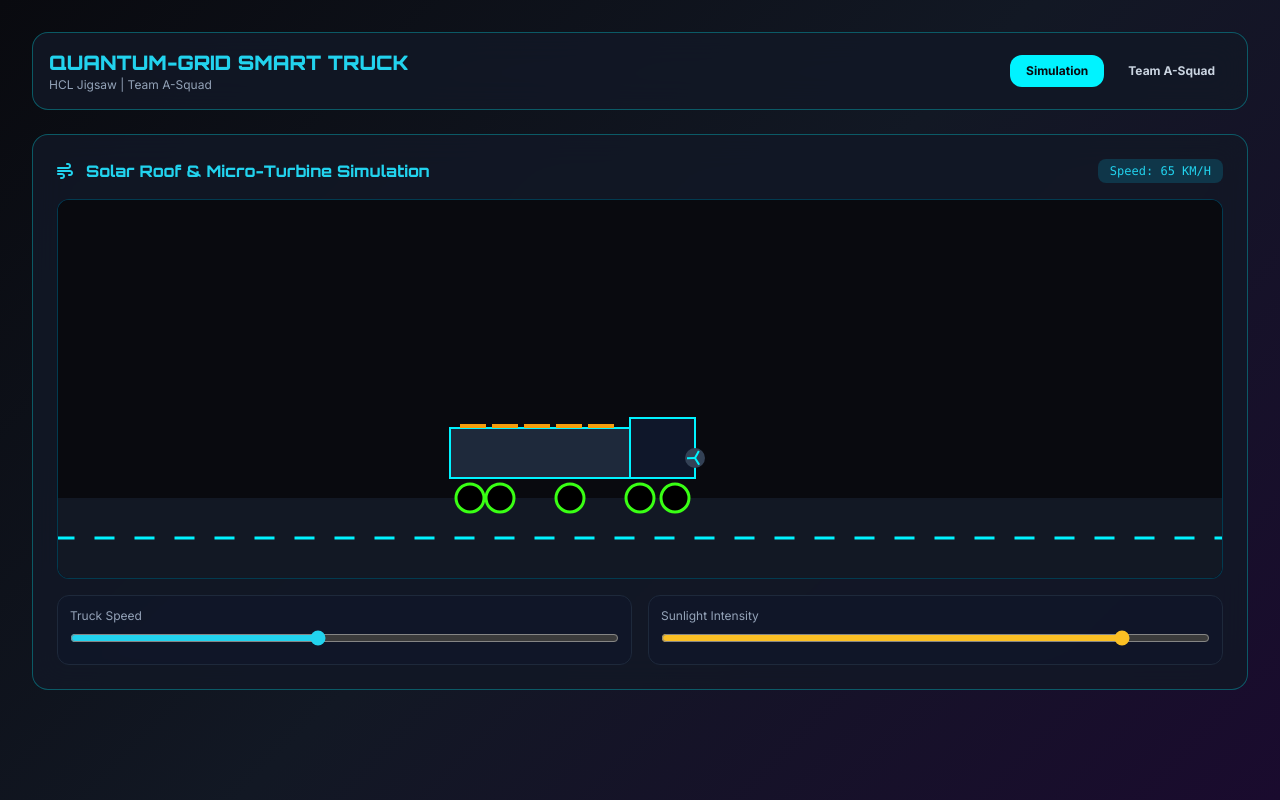
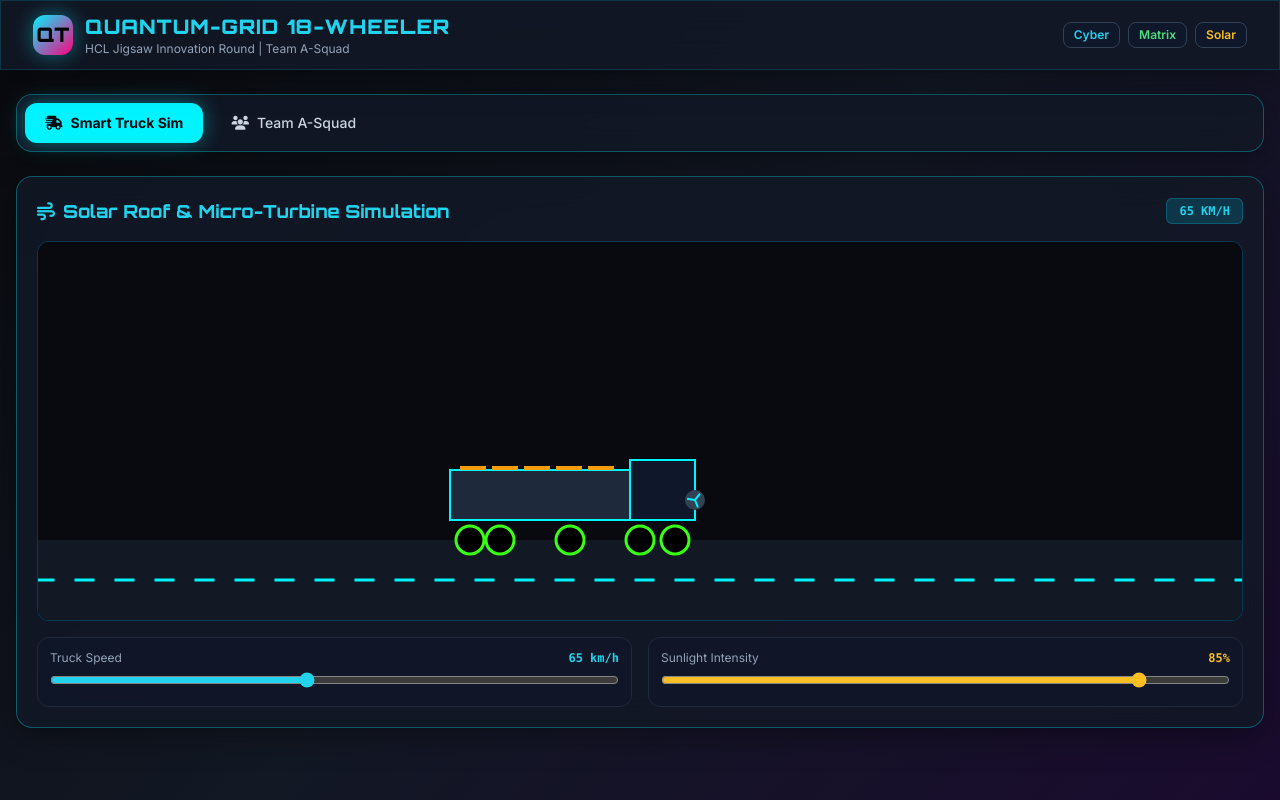
Before and after one commit to arnavkul2702-eng/A--squad-HCL-JIGSAW, a plain HTML site: page index.html in a window 1280 px wide. Drawn offline with nearby package versions, Linux system fonts and the light colour scheme.

Commit message:
Update index.html

```diff
--- a/index.html
+++ b/index.html
@@ -4,9 +4,23 @@
     <meta charset="UTF-8">
     <meta name="viewport" content="width=device-width, initial-scale=1.0">
     <title>Quantum-Grid Autonomous Dual-Harvest Smart Truck | HCL Jigsaw</title>
+    <!-- Tailwind CSS & FontAwesome & Google Fonts -->
     <script src="https://cdn.tailwindcss.com"></script>
     <link rel="stylesheet" href="https://cdnjs.cloudflare.com/ajax/libs/font-awesome/6.4.0/css/all.min.css">
     <link href="https://fonts.googleapis.com/css2?family=Orbitron:wght@400;600;800;900&family=Inter:wght@300;400;500;600;700&display=swap" rel="stylesheet">
+    <script>
+        tailwind.config = {
+            darkMode: 'class',
+            theme: {
+                extend: {
+                    fontFamily: {
+                        orbitron: ['Orbitron', 'sans-serif'],
+                        inter: ['Inter', 'sans-serif']
+                    }
+                }
+            }
+        }
+    </script>
     <style>
         :root[data-theme="cyberpunk"] {
             --bg-grad: linear-gradient(135deg, #090a0f 0%, #121824 50%, #1a0b2e 100%);
@@ -16,103 +30,187 @@
             --secondary: #ff007f;
             --accent: #39ff14;
             --text-main: #f0f4f8;
+            --glow-primary: 0 0 20px rgba(0, 243, 255, 0.4);
+            --glow-secondary: 0 0 20px rgba(255, 0, 127, 0.4);
         }
-        body { background: var(--bg-grad); color: var(--text-main); font-family: 'Inter', sans-serif; min-height: 100vh; }
+        :root[data-theme="matrix"] {
+            --bg-grad: linear-gradient(135deg, #020802 0%, #051a05 50%, #0a2e0a 100%);
+            --card-bg: rgba(5, 26, 5, 0.85);
+            --card-border: rgba(57, 255, 20, 0.4);
+            --primary: #39ff14;
+            --secondary: #00ff66;
+            --accent: #ccff00;
+            --text-main: #e2ffe2;
+            --glow-primary: 0 0 20px rgba(57, 255, 20, 0.5);
+            --glow-secondary: 0 0 20px rgba(0, 255, 102, 0.4);
+        }
+        :root[data-theme="solarized"] {
+            --bg-grad: linear-gradient(135deg, #0f172a 0%, #1e293b 50%, #0f172a 100%);
+            --card-bg: rgba(30, 41, 59, 0.85);
+            --card-border: rgba(245, 158, 11, 0.4);
+            --primary: #f59e0b;
+            --secondary: #38bdf8;
+            --accent: #10b981;
+            --text-main: #f8fafc;
+            --glow-primary: 0 0 20px rgba(245, 158, 11, 0.4);
+            --glow-secondary: 0 0 20px rgba(56, 189, 248, 0.4);
+        }
+
+        body {
+            background: var(--bg-grad);
+            color: var(--text-main);
+            font-family: 'Inter', sans-serif;
+            min-height: 100vh;
+            overflow-x: hidden;
+        }
+
         .font-orbitron { font-family: 'Orbitron', sans-serif; }
-        .glass-card { background: var(--card-bg); backdrop-filter: blur(16px); border: 1px solid var(--card-border); }
-        .glow-btn-primary { background: linear-gradient(135deg, var(--primary), var(--secondary)); box-shadow: 0 0 20px rgba(0, 243, 255, 0.4); }
-        .tab-btn.active { background: var(--primary); color: #090a0f; font-weight: 700; }
+        .glass-card {
+            background: var(--card-bg);
+            backdrop-filter: blur(16px);
+            border: 1px solid var(--card-border);
+            box-shadow: 0 8px 32px 0 rgba(0, 0, 0, 0.37);
+        }
+        .glow-btn-primary {
+            background: linear-gradient(135deg, var(--primary), var(--secondary));
+            box-shadow: var(--glow-primary);
+            transition: all 0.3s ease;
+        }
+        .tab-btn.active {
+            background: var(--primary);
+            color: #090a0f;
+            font-weight: 700;
+            box-shadow: var(--glow-primary);
+        }
     </style>
 </head>
-<body class="p-4 md:p-8 max-w-7xl mx-auto space-y-6">
+<body class="selection:bg-cyan-500 selection:text-black">
 
-    <header class="glass-card p-4 rounded-2xl flex justify-between items-center flex-wrap gap-4">
+    <header class="sticky top-0 z-50 glass-card border-b border-cyan-500/20 px-4 lg:px-8 py-3 flex justify-between items-center gap-4">
+        <div class="flex items-center space-x-3">
+            <div class="w-10 h-10 rounded-xl glow-btn-primary flex items-center justify-center text-black font-black text-xl font-orbitron">QT</div>
             <div>
-            <h1 class="font-orbitron font-black text-xl text-cyan-400">QUANTUM-GRID SMART TRUCK</h1>
-            <p class="text-xs text-slate-400">HCL Jigsaw | Team A-Squad</p>
+                <h1 class="font-orbitron font-black text-lg lg:text-xl tracking-wider text-cyan-400">QUANTUM-GRID 18-WHEELER</h1>
+                <p class="text-xs text-slate-400">HCL Jigsaw Innovation Round | Team A-Squad</p>
             </div>
-        <div class="flex gap-2">
-            <button onclick="switchTab('sim')" id="btn-sim" class="tab-btn active px-4 py-2 rounded-xl text-xs font-bold transition">Simulation</button>
-            <button onclick="switchTab('team')" id="btn-team" class="tab-btn px-4 py-2 rounded-xl text-xs font-bold text-slate-300 transition">Team A-Squad</button>
+        </div>
+        <div class="flex items-center space-x-2">
+            <button onclick="setTheme('cyberpunk')" class="px-2.5 py-1 rounded-lg text-xs font-semibold text-cyan-400 bg-slate-900 border border-slate-700">Cyber</button>
+            <button onclick="setTheme('matrix')" class="px-2.5 py-1 rounded-lg text-xs font-semibold text-green-400 bg-slate-900 border border-slate-700">Matrix</button>
+            <button onclick="setTheme('solarized')" class="px-2.5 py-1 rounded-lg text-xs font-semibold text-amber-400 bg-slate-900 border border-slate-700">Solar</button>
         </div>
     </header>
 
+    <main class="max-w-7xl mx-auto px-4 py-6 space-y-6">
+        <nav class="flex gap-2 glass-card p-2 rounded-2xl">
+            <button onclick="switchTab('simulation')" id="btn-simulation" class="tab-btn active px-5 py-2.5 rounded-xl text-sm font-medium transition flex items-center space-x-2">
+                <i class="fa-solid fa-truck-fast"></i><span>Smart Truck Sim</span>
+            </button>
+            <button onclick="switchTab('team')" id="btn-team" class="tab-btn px-5 py-2.5 rounded-xl text-sm font-medium transition flex items-center space-x-2 text-slate-300 hover:bg-slate-800">
+                <i class="fa-solid fa-users"></i><span>Team A-Squad</span>
+            </button>
+        </nav>
+
         <!-- SIMULATION TAB -->
-    <section id="tab-sim" class="glass-card p-6 rounded-2xl space-y-4">
-        <div class="flex justify-between items-center flex-wrap gap-2">
-            <h2 class="font-orbitron font-bold text-cyan-400 text-base"><i class="fa-solid fa-wind mr-2"></i> Solar Roof & Micro-Turbine Simulation</h2>
-            <span class="px-3 py-1 bg-cyan-500/20 text-cyan-400 rounded-lg text-xs font-mono" id="speed-label">Speed: 65 KM/H</span>
+        <section id="tab-simulation" class="space-y-6">
+            <div class="glass-card rounded-2xl p-5 space-y-4">
+                <div class="flex justify-between items-center">
+                    <h2 class="font-orbitron font-bold text-lg text-cyan-400 flex items-center gap-2">
+                        <i class="fa-solid fa-wind"></i> Solar Roof & Micro-Turbine Simulation
+                    </h2>
+                    <span class="px-3 py-1 rounded-md bg-cyan-500/20 text-cyan-400 text-xs font-mono font-bold border border-cyan-500/30" id="sim-speed-badge">65 KM/H</span>
                 </div>
 
                 <div class="relative w-full h-[380px] bg-slate-950 rounded-xl overflow-hidden border border-cyan-500/30">
-            <canvas id="simCanvas" class="w-full h-full block"></canvas>
+                    <canvas id="truckCanvas" class="w-full h-full block"></canvas>
                 </div>
 
                 <div class="grid grid-cols-1 sm:grid-cols-2 gap-4">
                     <div class="bg-slate-900/60 p-3 rounded-xl border border-slate-800">
-                <label class="text-xs text-slate-400 block mb-1">Truck Speed</label>
-                <input type="range" min="20" max="120" value="65" class="w-full accent-cyan-400" oninput="speed = Number(this.value); document.getElementById('speed-label').innerText = 'Speed: ' + speed + ' KM/H';">
+                        <div class="flex justify-between text-xs mb-1">
+                            <span class="text-slate-400">Truck Speed</span>
+                            <span id="val-speed" class="text-cyan-400 font-mono font-bold">65 km/h</span>
+                        </div>
+                        <input type="range" id="range-speed" min="20" max="120" value="65" class="w-full accent-cyan-400 cursor-pointer" oninput="updateSpeed(this.value)">
                     </div>
                     <div class="bg-slate-900/60 p-3 rounded-xl border border-slate-800">
-                <label class="text-xs text-slate-400 block mb-1">Sunlight Intensity</label>
-                <input type="range" min="0" max="100" value="85" class="w-full accent-amber-400" oninput="sunPower = Number(this.value);">
+                        <div class="flex justify-between text-xs mb-1">
+                            <span class="text-slate-400">Sunlight Intensity</span>
+                            <span id="val-sun" class="text-amber-400 font-mono font-bold">85%</span>
+                        </div>
+                        <input type="range" id="range-sun" min="0" max="100" value="85" class="w-full accent-amber-400 cursor-pointer" oninput="updateSun(this.value)">
+                    </div>
                 </div>
             </div>
         </section>
 
         <!-- TEAM TAB -->
-    <section id="tab-team" class="glass-card p-8 rounded-2xl space-y-6 hidden max-w-xl mx-auto text-center">
-        <div class="w-16 h-16 mx-auto rounded-xl glow-btn-primary flex items-center justify-center text-black font-black text-2xl font-orbitron">AS</div>
+        <section id="tab-team" class="hidden space-y-6">
+            <div class="glass-card rounded-2xl p-8 space-y-6 text-center max-w-2xl mx-auto">
+                <div class="w-20 h-20 mx-auto rounded-2xl glow-btn-primary flex items-center justify-center text-black font-black text-3xl font-orbitron">AS</div>
+                <div>
                     <h2 class="font-orbitron font-bold text-2xl text-cyan-400">Team A-Squad</h2>
-        <div class="bg-slate-900/60 p-5 rounded-xl border border-cyan-500/30 text-left space-y-3 font-mono text-xs">
-            <div class="flex justify-between border-b border-slate-800 pb-2">
-                <span class="text-slate-400">Team Coordinator & Idea Generator</span>
-                <span class="text-cyan-400 font-bold">Arnav Kulkarni</span>
+                    <p class="text-sm text-slate-400">HCL Jigsaw Innovation Competition</p>
                 </div>
-            <div class="flex justify-between">
-                <span class="text-slate-400">Project Focus</span>
-                <span class="text-pink-400 font-bold">Autonomous Dual-Harvest Smart Truck</span>
+                <div class="bg-slate-900/60 p-6 rounded-xl border border-cyan-500/30 text-left space-y-3">
+                    <div class="flex justify-between items-center">
+                        <span class="text-slate-400 text-xs uppercase font-mono">Team Coordinator & Idea Generator</span>
+                        <span class="text-cyan-400 font-bold font-orbitron">Arnav Kulkarni</span>
+                    </div>
                 </div>
             </div>
         </section>
+    </main>
 
     <script>
-        function switchTab(tab) {
-            document.getElementById('tab-sim').classList.toggle('hidden', tab !== 'sim');
-            document.getElementById('tab-team').classList.toggle('hidden', tab !== 'team');
-            document.getElementById('btn-sim').classList.toggle('active', tab === 'sim');
-            document.getElementById('btn-team').classList.toggle('active', tab === 'team');
+        function setTheme(theme) { document.documentElement.setAttribute('data-theme', theme); }
+        function switchTab(tabId) {
+            document.getElementById('tab-simulation').classList.toggle('hidden', tabId !== 'simulation');
+            document.getElementById('tab-team').classList.toggle('hidden', tabId !== 'team');
+            document.getElementById('btn-simulation').classList.toggle('active', tabId === 'simulation');
+            document.getElementById('btn-team').classList.toggle('active', tabId === 'team');
         }
 
-        const canvas = document.getElementById('simCanvas');
+        let currentSpeed = 65;
+        let currentSun = 85;
+
+        function updateSpeed(val) {
+            currentSpeed = Number(val);
+            document.getElementById('val-speed').innerText = val + ' km/h';
+            document.getElementById('sim-speed-badge').innerText = val + ' KM/H';
+        }
+        function updateSun(val) {
+            currentSun = Number(val);
+            document.getElementById('val-sun').innerText = val + '%';
+        }
+
+        const canvas = document.getElementById('truckCanvas');
         const ctx = canvas.getContext('2d');
 
-        function resize() {
+        function resizeCanvas() {
             canvas.width = canvas.parentElement.clientWidth;
             canvas.height = canvas.parentElement.clientHeight;
         }
-        window.addEventListener('resize', resize);
-        resize();
+        window.addEventListener('resize', resizeCanvas);
+        resizeCanvas();
 
-        let speed = 65;
-        let sunPower = 85;
         let roadOffset = 0;
         let turbineAngle = 0;
 
         function animate() {
             ctx.clearRect(0, 0, canvas.width, canvas.height);
 
-            // Sky background
+            // Sky
             ctx.fillStyle = '#090a0f';
             ctx.fillRect(0, 0, canvas.width, canvas.height);
 
             // Road
-            let roadY = canvas.height - 80;
+            const roadY = canvas.height - 80;
             ctx.fillStyle = '#121824';
             ctx.fillRect(0, roadY, canvas.width, 80);
 
-            // Road lines
-            roadOffset = (roadOffset + speed * 0.1) % 40;
+            // Road Markings
+            roadOffset = (roadOffset + currentSpeed * 0.1) % 40;
             ctx.strokeStyle = '#00f3ff';
             ctx.lineWidth = 3;
             ctx.setLineDash([20, 20]);
@@ -123,19 +221,19 @@
             ctx.stroke();
             ctx.setLineDash([]);
 
-            // Truck coordinates
-            let truckX = canvas.width / 2 - 100;
-            let truckY = roadY - 70;
+            // Truck Coordinates
+            const truckX = canvas.width / 2 - 100;
+            const truckY = roadY - 70;
 
-            // Trailer body
+            // Trailer
             ctx.fillStyle = '#1e293b';
             ctx.strokeStyle = '#00f3ff';
             ctx.lineWidth = 2;
             ctx.fillRect(truckX - 90, truckY, 180, 50);
             ctx.strokeRect(truckX - 90, truckY, 180, 50);
 
-            // Solar Roof Panels
-            ctx.fillStyle = sunPower > 0 ? '#f59e0b' : '#334155';
+            // Solar Roof
+            ctx.fillStyle = currentSun > 0 ? '#f59e0b' : '#334155';
             for(let i=0; i<5; i++) {
                 ctx.fillRect(truckX - 80 + (i * 32), truckY - 4, 26, 4);
             }
@@ -145,8 +243,8 @@
             ctx.fillRect(truckX + 90, truckY - 10, 65, 60);
             ctx.strokeRect(truckX + 90, truckY - 10, 65, 60);
 
-            // Wind Turbine in front bumper
-            turbineAngle += speed * 0.15;
+            // Micro-Turbine in front
+            turbineAngle += (currentSpeed * 0.2);
             let turbX = truckX + 155;
             let turbY = truckY + 30;
             ctx.fillStyle = '#334155';
```
Lines whose indentation alone changed are shown as unchanged.
